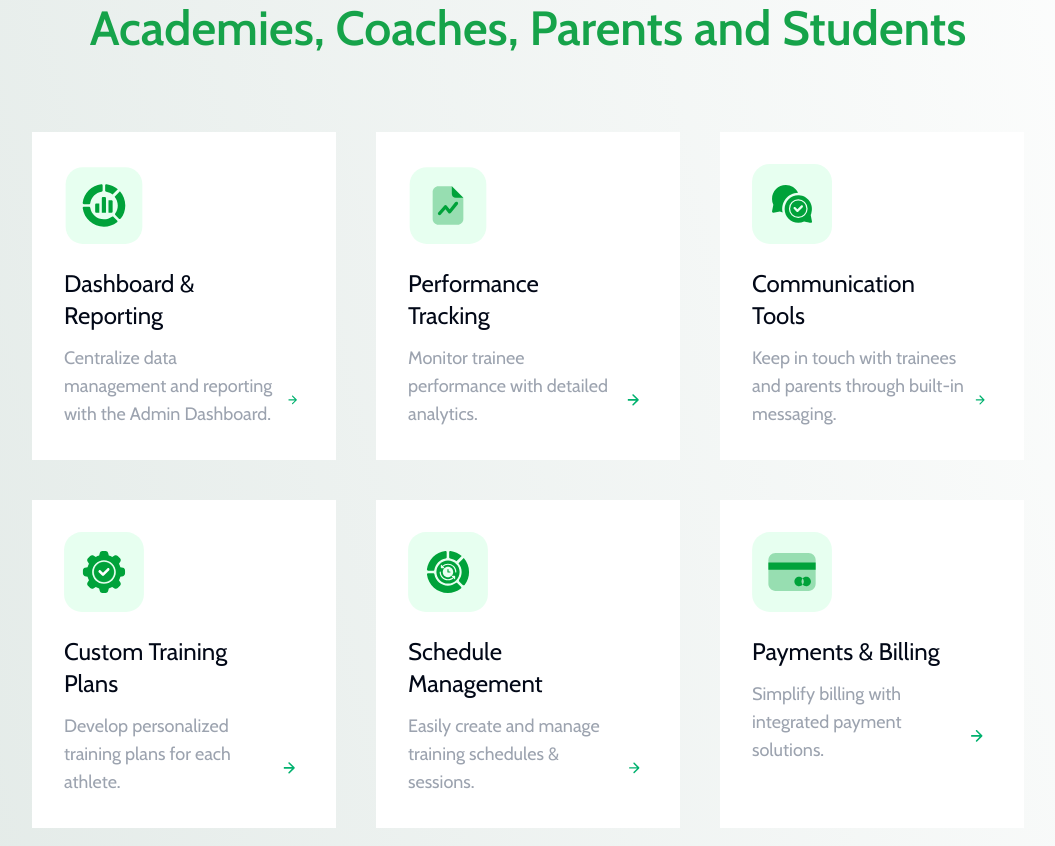
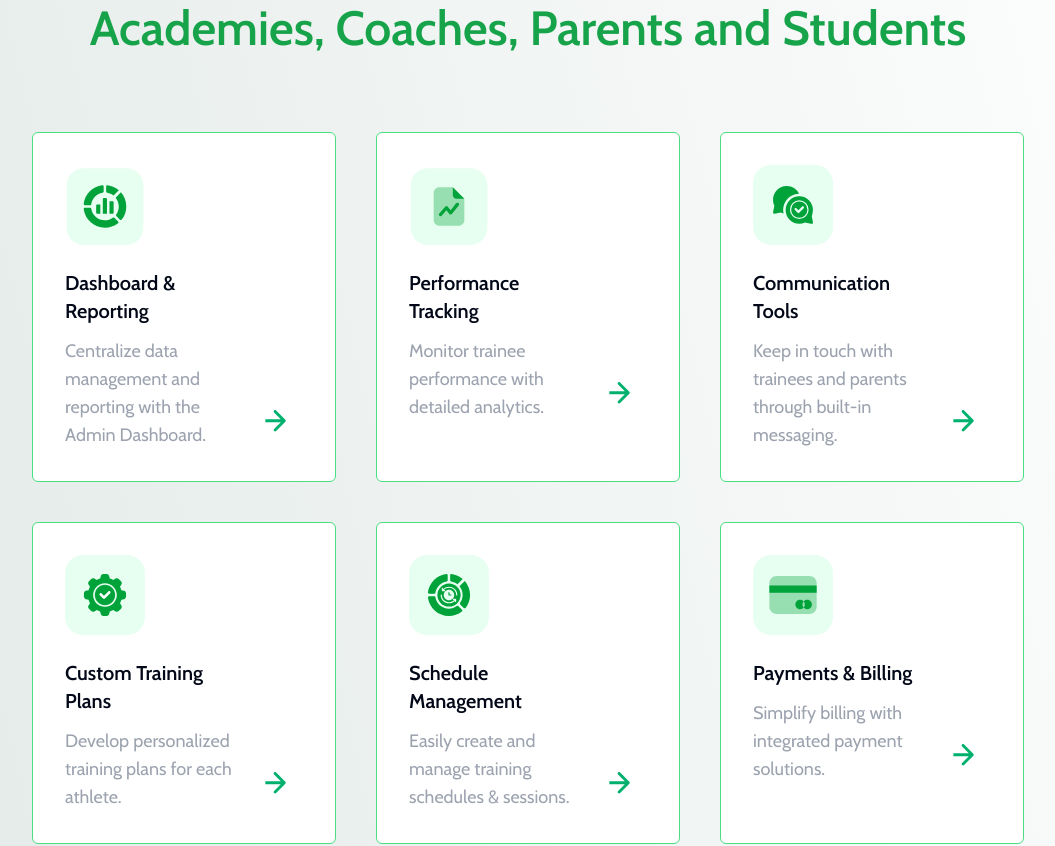
Before and after one commit to anas-mullappally/sportstr-website, a Next.js app: page / in a window 1280 px wide. Shown: the part 3142-3988 px from the top of the page, without its empty margins (112-1167 px from the left). Built offline with nearby package versions, Linux system fonts and the light colour scheme.

Commit message:
features updated

```diff
--- a/src/components/Features.jsx
+++ b/src/components/Features.jsx
@@ -71,7 +71,7 @@ function Features() {
         <div className="w-full  md:mt-20 mt-14  mb-14">
           <div className="grid grid-cols-1 sm:grid-cols-2 lg:grid-cols-3 gap-10">
             {features.map((feature) => (
-              <div className="bg-white  p-8" key={feature.id}>
+              <div className="bg-white p-8 border border-green-400 hover:border-green-600 rounded-md cursor-pointer" key={feature.id}>
                 <div className="flex ">
                   <Image
                     src={feature.icon}
@@ -81,14 +81,14 @@ function Features() {
                     height={150}
                   />
                 </div>
-                <div className="flex mt-6 justify-between">
-                  <div className="flex flex-col ">
-                    <h4 className="text-2xl">{feature.title}</h4>
+                <div className="flex mt-6 justify-between w-full">
+                  <div className="flex flex-col w-3/4 ">
+                    <h4 className="text-xl font-semibold">{feature.title}</h4>
                     <p className="mt-3 text-lg text-gray-400">
                       {feature.description}
                     </p>
                   </div>
-                  <div className="flex items-end ml-auto">
+                  <div className="w-1/4 flex items-end  justify-end ">
                     <Image
                       src={"/arrow.svg"}
                       alt="arrow"
```
